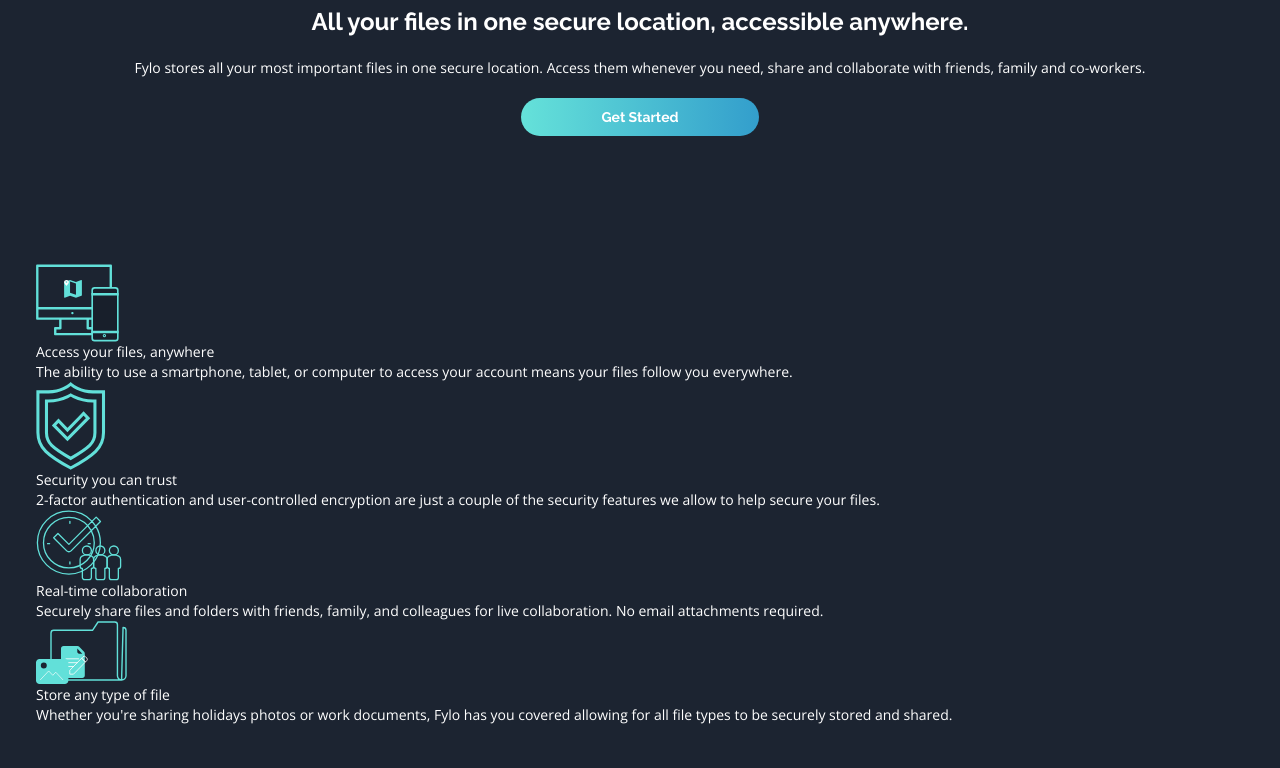
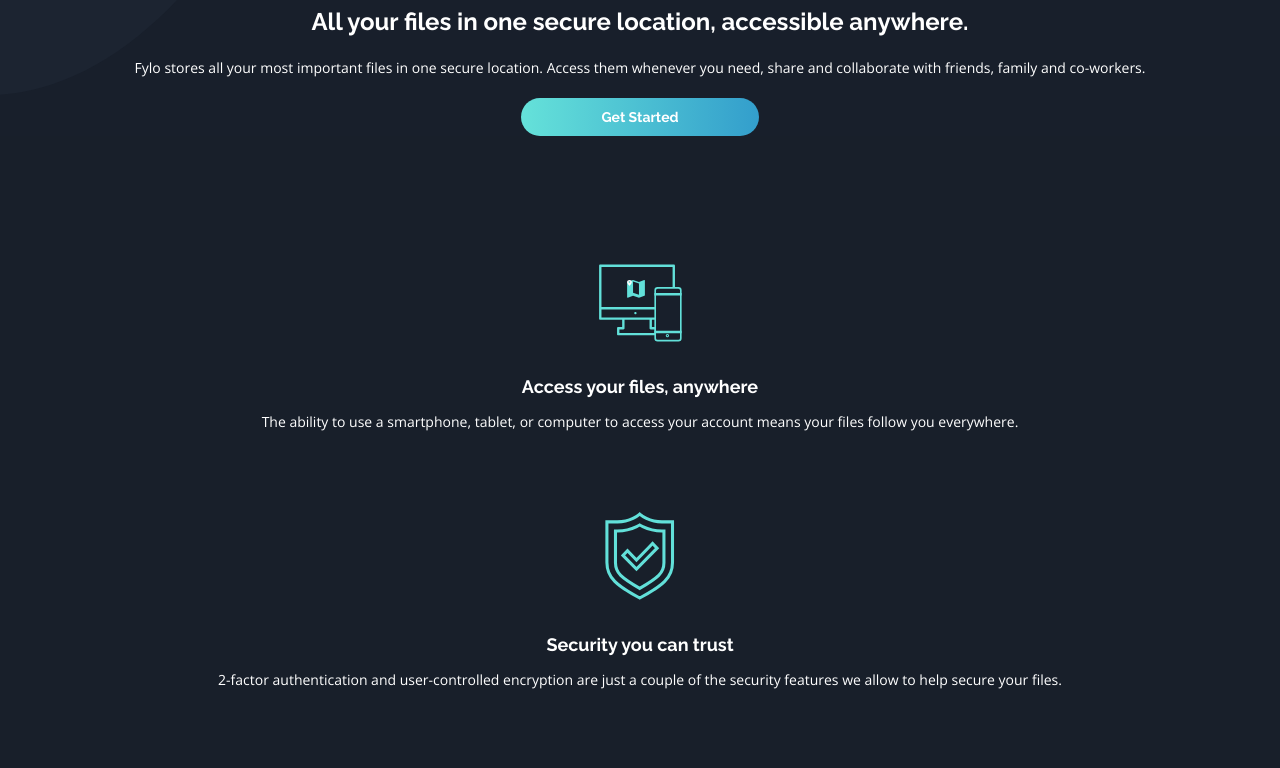
Before and after one commit to jjalbuenacabuyao/fem-fylo-landing-page, a React (Vite) app: page / in a window 1280 px wide. Shown: the part 680-1448 px from the top of the page. Built offline with nearby package versions, Linux system fonts and the light colour scheme.

Commit message:
added the blob

```diff
--- a/src/containers/Features.jsx
+++ b/src/containers/Features.jsx
@@ -1,5 +1,11 @@
 import React from "react";
-import { access, security, collaboration, anyFile } from "../assets";
+import {
+  access,
+  security,
+  collaboration,
+  anyFile,
+  curvyMobile,
+} from "../assets";
 import { Icon } from "../components";
 
 const Features = () => {
@@ -9,40 +15,57 @@
       icon: access,
       alt: "Icon of a desktop computer and a smart phone",
       title: "Access your files, anywhere",
-      description: "The ability to use a smartphone, tablet, or computer to access your account means your files follow you everywhere."
+      description:
+        "The ability to use a smartphone, tablet, or computer to access your account means your files follow you everywhere.",
     },
     {
       key: "security",
       icon: security,
       alt: "Icon of a shield",
       title: "Security you can trust",
-      description: "2-factor authentication and user-controlled encryption are just a couple of the security features we allow to help secure your files."
+      description:
+        "2-factor authentication and user-controlled encryption are just a couple of the security features we allow to help secure your files.",
     },
     {
       key: "collaboration",
       icon: collaboration,
       alt: "Icon of clock and 3 persons",
       title: "Real-time collaboration",
-      description: "Securely share files and folders with friends, family, and colleagues for live collaboration. No email attachments required."
+      description:
+        "Securely share files and folders with friends, family, and colleagues for live collaboration. No email attachments required.",
     },
     {
       key: "store",
       icon: anyFile,
       alt: "Icon of folder with files inside",
       title: "Store any type of file",
-      description: "Whether you're sharing holidays photos or work documents, Fylo has you covered allowing for all file types to be securely stored and shared."
-    }
-  ]
+      description:
+        "Whether you're sharing holidays photos or work documents, Fylo has you covered allowing for all file types to be securely stored and shared.",
+    },
+  ];
 
   return (
     // Features Section
-    <section className="flex flex-col px-9 py-32">
-      {features.map(feature => (
-        <div key={feature.key}>
+    <section className="relative flex flex-col gap-20 bg-dark-blue-main px-9 py-32 text-center">
+      {/* Blob */}
+      <img
+        src={curvyMobile}
+        aria-hidden="true"
+        alt=""
+        className="absolute bottom-[100%] left-0 right-0 -z-10 w-full"
+      />
+
+      {/* Features */}
+      {features.map((feature) => (
+        <div key={feature.key} className="flex flex-col items-center gap-9">
           <Icon src={feature.icon} alt={feature.alt} />
-          <h2>{feature.title}</h2>
-          <p>{feature.description}</p>
-      </div>
+          <div className="flex flex-col gap-4">
+            <h2 className="font-raleway text-lg font-bold leading-none">
+              {feature.title}
+            </h2>
+            <p>{feature.description}</p>
+          </div>
+        </div>
       ))}
     </section>
   );
```
